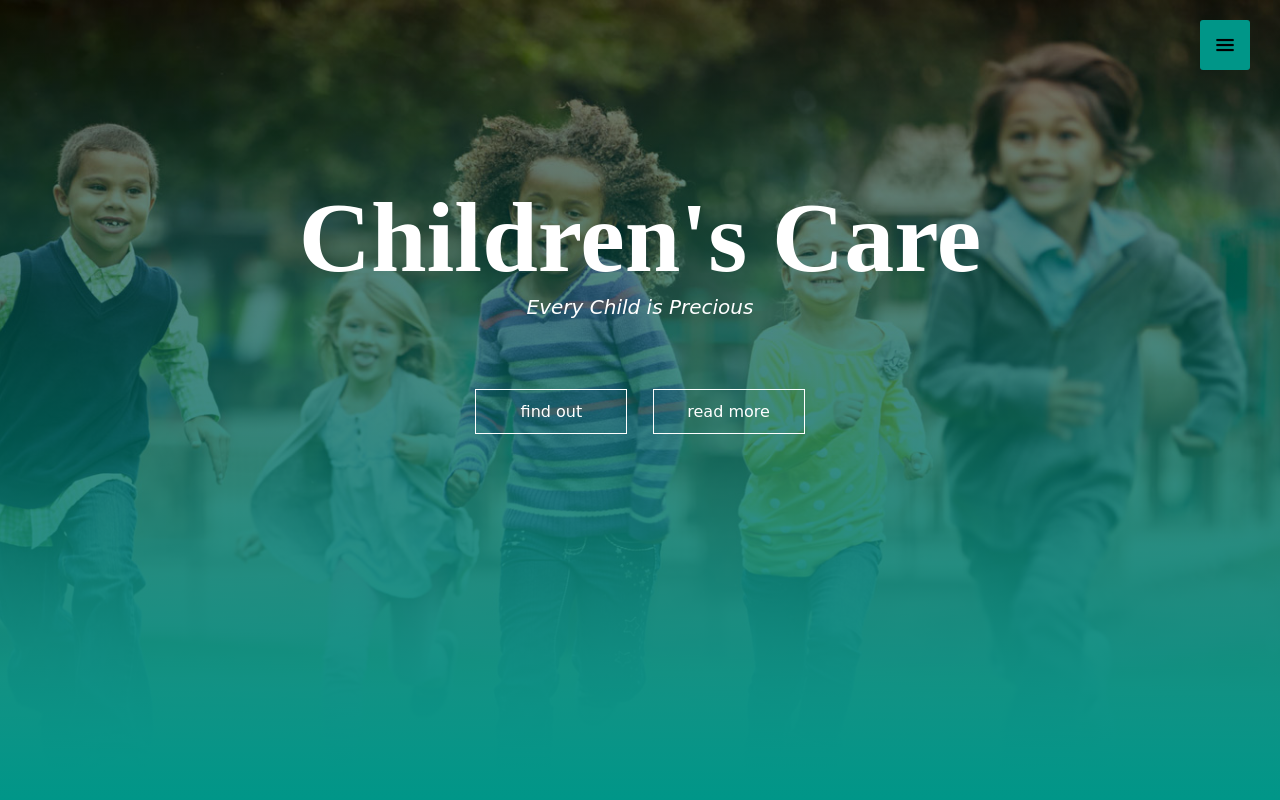
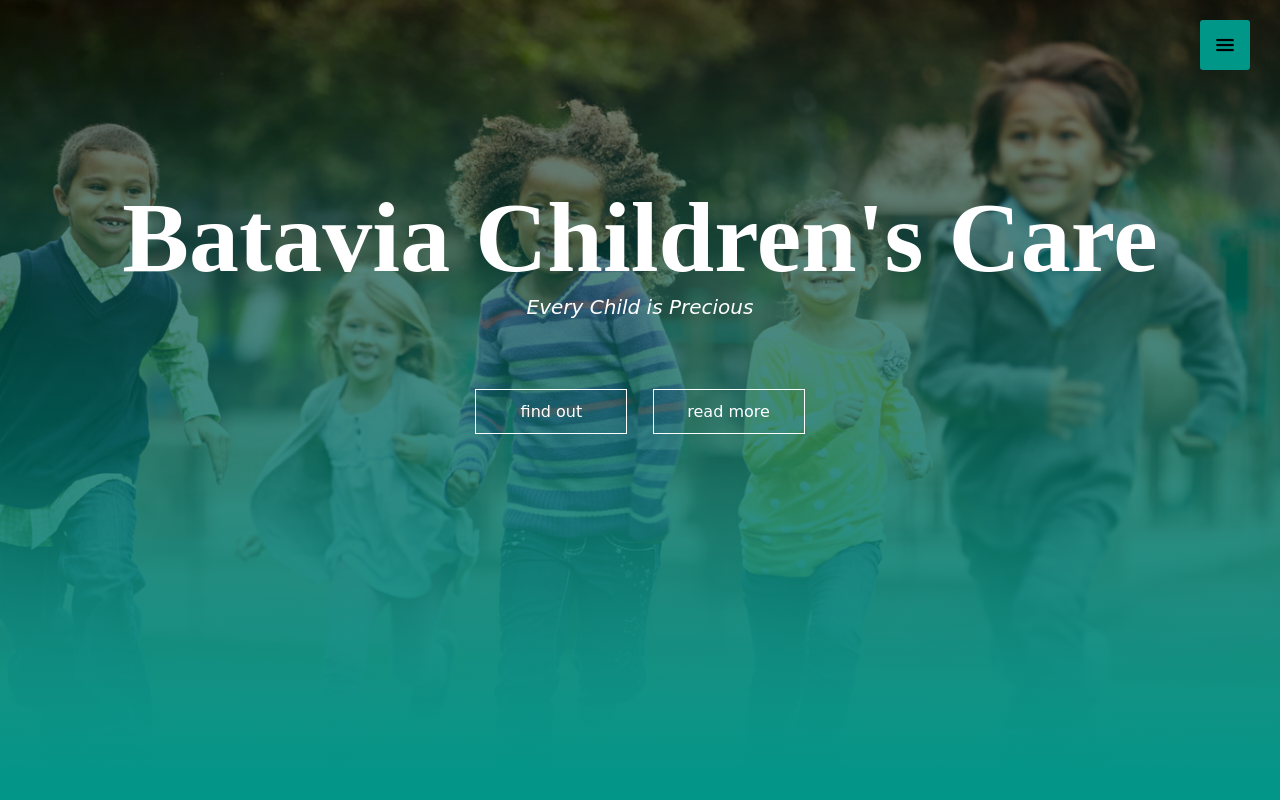
Before and after one commit to mardiv25/BataviaCCC, a plain HTML site: page index.html in a window 1280 px wide. Shown: the top 800 px of the page. Drawn offline with Linux system fonts and the light colour scheme; some packages are replaced by stand-ins of ours; a script that the page names is missing; a web font is replaced by a local one.

Commit message:
Update index.html

```diff
--- a/index.html
+++ b/index.html
@@ -1,7 +1,7 @@
  <!DOCTYPE html>
 <html>
   <head>
-    <title>Children's Care Corner</title>
+    <title>Batavia Children's Care</title>
     <link rel="stylesheet" href="style.css">
     <link rel="stylesheet"
     href="https://stackpath.bootstrapcdn.com/font-awesome/4.7.0/css/font-awesome.min.css">
@@ -12,7 +12,7 @@
   <body>
 <section id="banner">
     <div class="banner-text">
-        <h1>Children's Care</h1>
+        <h1>Batavia Children's Care</h1>
         <p>Every Child is Precious</p>
         <div class="banner-btn">
           <a href="#"><span></span>find out</a>
```
